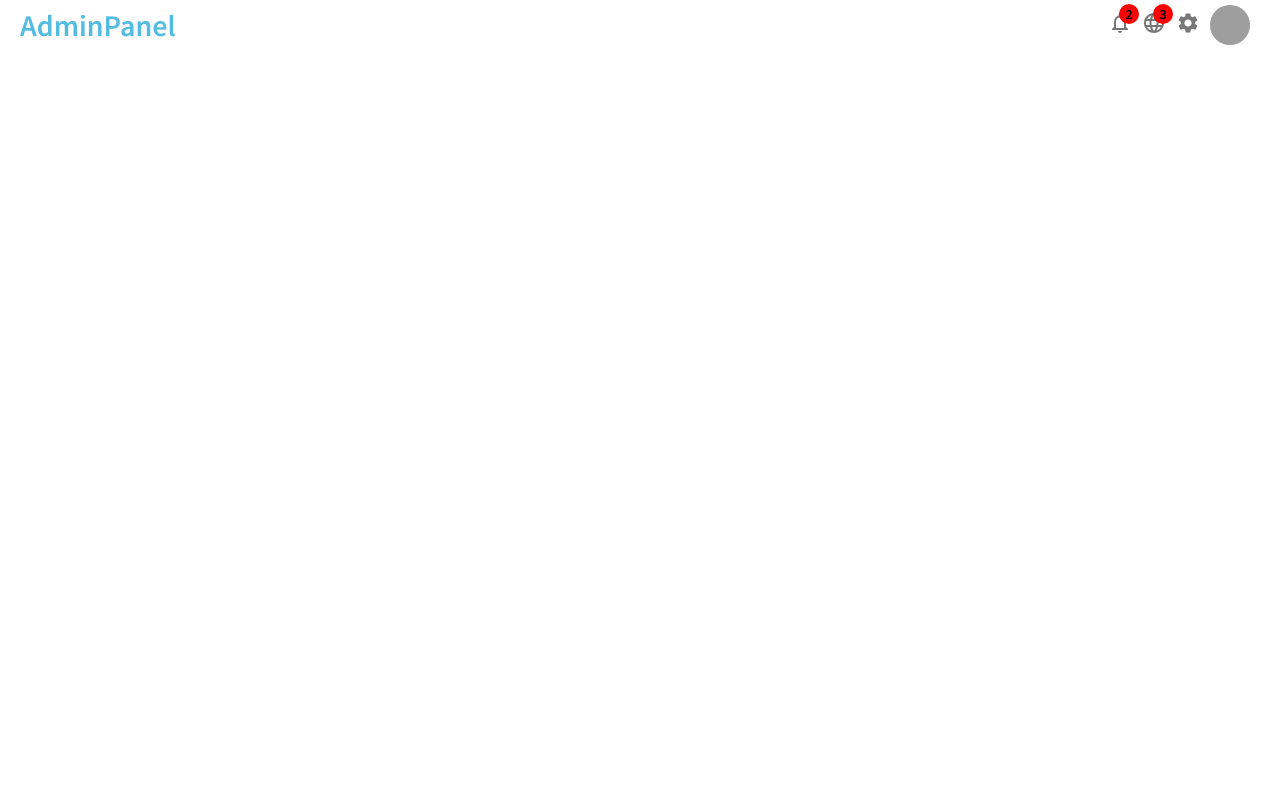
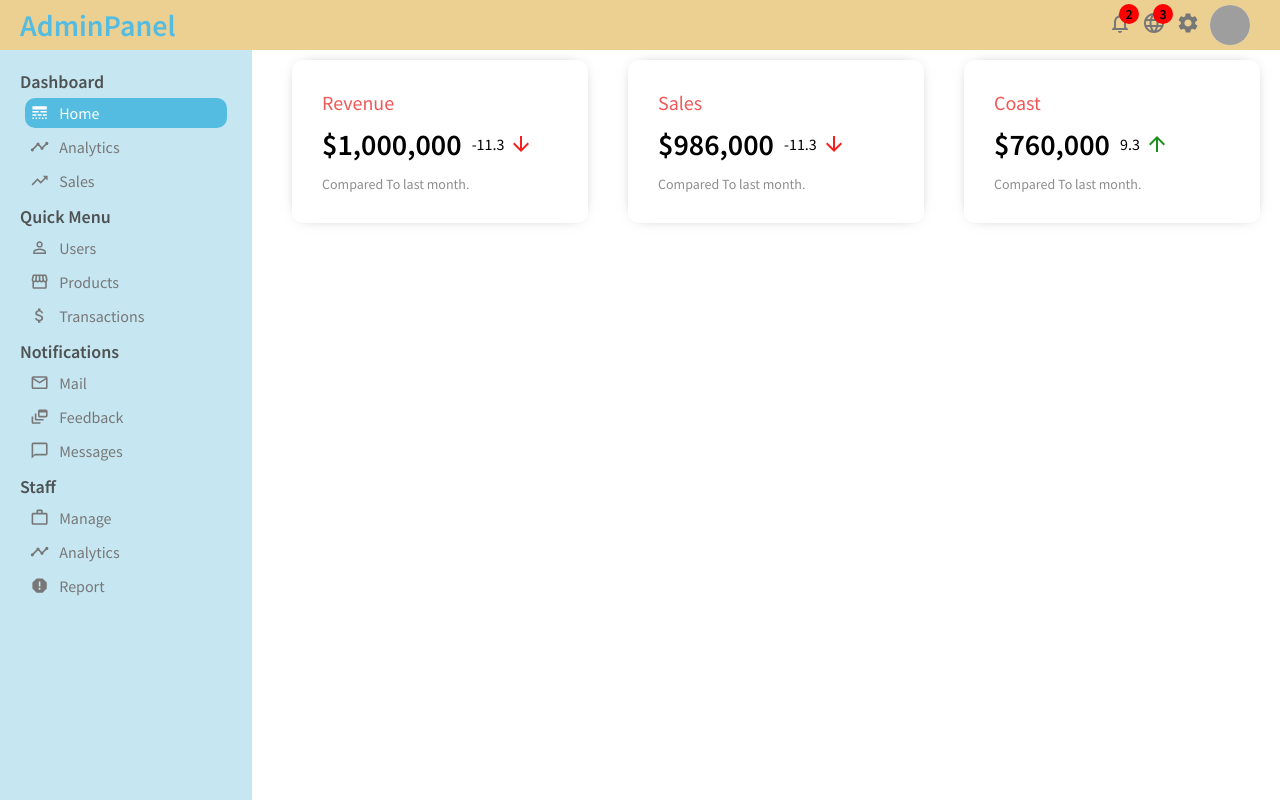
Before and after one commit to liyuKnow/react-dashboard-apps, a React (Create React App) app: page / in a window 1280 px wide. Built offline with nearby package versions, Linux system fonts and the light colour scheme; grey boxes are pictures that could not be loaded; the HTML template or start-up script is replaced by a standard one.

Commit message:
sidebar and featured items in admin home page

```diff
--- a/src/App.jsx
+++ b/src/App.jsx
@@ -1,9 +1,18 @@
 import React from 'react';
+import SideBar from './components/sideBar/SideBar';
 import TopBar from './components/topBar/TopBar';
+import './app.css';
+import Home from './pages/home/Home';
 
 const App = () => {
     return (
-        <TopBar />
+        <div className="div">
+            <TopBar />
+            <div className="container">
+                <SideBar />
+                <Home />
+            </div>
+        </div>
     );
 };
 
--- /dev/null
+++ b/src/app.css
@@ -0,0 +1,3 @@
+.container {
+    display: flex;
+}
--- /dev/null
+++ b/src/components/featuredInfo/FeaturedInfo.css
@@ -0,0 +1,56 @@
+.featured {
+    width: 100%;
+    display: flex;
+    justify-content: space-between;
+}
+
+.featured-item {
+    flex: 1;
+    margin: 0px 20px;
+    padding: 30px;
+    border-radius: 10px;
+    cursor: pointer;
+    -webkit-box-shadow: 0px 0px 15px -10px rgba(0, 0, 0, 0.75);
+    box-shadow: 0px 0px 15px -10px rgba(0, 0, 0, 0.75);
+}
+
+.featured-item:hover {
+    background-color: #c7ecc7;
+    transform: translate(0px, -5px);
+    /* -webkit-box-shadow: 0px 0px 15px -15px rgba(0, 0, 0, 0.75);
+    box-shadow: 0px 0px 15px -10px rgba(0, 0, 0, 0.75); */
+}
+
+.featured-title {
+    font-size: 20px;
+    color: #f25757;
+}
+
+.featured-money-container {
+    margin: 10px 0;
+    display: flex;
+    align-items: center;
+}
+.featured-money{
+    font-size: 30px;
+    font-weight: 600;
+}
+.featured-money-rate {
+    display: flex;
+    /* align-items: baseline !important; */
+    align-items: center;
+    margin-left: 10px;
+}
+.money-rate-icon{
+    margin-left: 5px;
+}
+.money-rate-icon.up{
+    color: #1e8f1e;
+}
+.money-rate-icon.down{
+    color: #f71e1e;
+}
+.featured-sub {
+    font-size: 14px;
+    color: #8e8e8e;
+}
--- /dev/null
+++ b/src/components/featuredInfo/FeaturedInfo.jsx
@@ -0,0 +1,37 @@
+import { ArrowDownward, ArrowUpward } from '@material-ui/icons';
+import './FeaturedInfo.css';
+
+const FeaturedInfo = () => {
+    return (
+        <div className="featured">
+            <div className="featured-item">
+                <span className="featured-title">Revenue</span>
+                <div className="featured-money-container">
+                    <span className="featured-money">$1,000,000</span>
+                    <span className="featured-money-rate">-11.3 <ArrowDownward className='money-rate-icon down' /> </span>
+                </div>
+                <span className="featured-sub">Compared To last month.</span>
+            </div>
+
+            <div className="featured-item">
+                <span className="featured-title">Sales</span>
+                <div className="featured-money-container">
+                    <span className="featured-money">$986,000</span>
+                    <span className="featured-money-rate">-11.3 <ArrowDownward className='money-rate-icon down' /> </span>
+                </div>
+                <span className="featured-sub">Compared To last month.</span>
+            </div>
+
+            <div className="featured-item">
+                <span className="featured-title">Coast</span>
+                <div className="featured-money-container">
+                    <span className="featured-money">$760,000</span>
+                    <span className="featured-money-rate">9.3 <ArrowUpward className='money-rate-icon up' /> </span>
+                </div>
+                <span className="featured-sub">Compared To last month.</span>
+            </div>
+        </div>
+    );
+};
+
+export default FeaturedInfo;
--- a/src/components/sideBar/SideBar.jsx
+++ b/src/components/sideBar/SideBar.jsx
@@ -1,3 +1,4 @@
+import { AttachMoney, ChatBubbleOutline, DynamicFeed, Home, LineStyle, MailOutline, PermIdentity, Report, Storefront, Timeline, TrendingUp, WorkOutline } from '@material-ui/icons';
 import React from 'react';
 import './sideBar.css';
 
@@ -5,6 +6,76 @@ const SideBar = () => {
     return (
         <div className="sidebar">
             <div className="sidebar-wrapper">
+                <div className="sidebar-menu">
+                    <h3 className="sidebar-title">
+                        Dashboard
+                    </h3>
+                    <ul className="sidebar-list">
+                        <li className="sidebar-list-item active">
+                            <LineStyle className="sidebar-list-icon" />
+                            <span className="sidebar-list-title">Home</span>
+                        </li>
+                        <li className="sidebar-list-item">
+                            <Timeline className="sidebar-list-icon" />
+                            <span className="sidebar-list-title">Analytics</span>
+                        </li>
+                        <li className="sidebar-list-item">
+                            <TrendingUp className="sidebar-list-icon" />
+                            <span className="sidebar-list-title">Sales</span>
+                        </li>
+                    </ul>
+                    <h3 className="sidebar-title">
+                        Quick Menu
+                    </h3>
+                    <ul className="sidebar-list">
+                        <li className="sidebar-list-item">
+                            <PermIdentity className="sidebar-list-icon" />
+                            <span className="sidebar-list-title">Users</span>
+                        </li>
+                        <li className="sidebar-list-item">
+                            <Storefront className="sidebar-list-icon" />
+                            <span className="sidebar-list-title">Products</span>
+                        </li>
+                        <li className="sidebar-list-item">
+                            <AttachMoney className="sidebar-list-icon" />
+                            <span className="sidebar-list-title">Transactions</span>
+                        </li>
+                    </ul>
+                    <h3 className="sidebar-title">
+                        Notifications
+                    </h3>
+                    <ul className="sidebar-list">
+                        <li className="sidebar-list-item">
+                            <MailOutline className="sidebar-list-icon" />
+                            <span className="sidebar-list-title">Mail</span>
+                        </li>
+                        <li className="sidebar-list-item">
+                            <DynamicFeed className="sidebar-list-icon" />
+                            <span className="sidebar-list-title">Feedback</span>
+                        </li>
+                        <li className="sidebar-list-item">
+                            <ChatBubbleOutline className="sidebar-list-icon" />
+                            <span className="sidebar-list-title">Messages</span>
+                        </li>
+                    </ul>
+                    <h3 className="sidebar-title">
+                        Staff
+                    </h3>
+                    <ul className="sidebar-list">
+                        <li className="sidebar-list-item">
+                            <WorkOutline className="sidebar-list-icon" />
+                            <span className="sidebar-list-title">Manage</span>
+                        </li>
+                        <li className="sidebar-list-item">
+                            <Timeline className="sidebar-list-icon" />
+                            <span className="sidebar-list-title">Analytics</span>
+                        </li>
+                        <li className="sidebar-list-item">
+                            <Report className="sidebar-list-icon" />
+                            <span className="sidebar-list-title">Report</span>
+                        </li>
+                    </ul>
+                </div>
             </div>
         </div>
     );
--- a/src/components/sideBar/sideBar.css
+++ b/src/components/sideBar/sideBar.css
@@ -0,0 +1,64 @@
+.sidebar {
+    flex: 1;
+    height: calc(100vh - 50px);
+    background-color: rgb(198, 230, 241);
+    position: sticky;
+    top: 50px;
+
+    overflow-x: hidden;
+    overflow-y: hidden;
+    white-space: nowrap;
+}
+
+.sidebar-wrapper {
+    padding: 20px;
+    color: #777;
+}
+
+.sidebar-menu{
+    margin-bottom: 10px;
+}
+
+.sidebar-title {
+    font-size: 18px;
+    color: rgb(78, 82, 83);
+    /* margin-left: 7px; */
+}
+
+.sidebar-list {
+    list-style: none;
+    padding: 5px;
+    margin: 0;
+}
+
+.sidebar-list-item {
+    padding: 5px;
+    margin-bottom: 4px;
+    display: flex;
+    align-items: center;
+    cursor: pointer;
+    border-radius: 10px;
+}
+
+.sidebar-list-item.active, .sidebar-list-item:hover {
+    background-color: rgb(84, 187, 225);
+    color: #fff;
+}
+
+.sidebar-list-icon {
+    font-size: 1.2rem !important;
+    margin-right: 10px;
+}
+
+/* ::-webkit-scrollbar {
+    width: 5px;
+  }
+
+  ::-webkit-scrollbar-track {
+    background: transparent !important;
+  }
+
+  ::-webkit-scrollbar-thumb {
+    background: #bbbbbb;
+    border-radius: 10px;
+  } */
--- a/src/components/topBar/topBar.css
+++ b/src/components/topBar/topBar.css
@@ -1,7 +1,7 @@
 .topbar {
     width: 100%;
     height: 50px;
-    background-color: #fff;
+    background-color: rgb(236, 208, 146);
     position: sticky;
     top: 0;
     z-index: 999;
--- /dev/null
+++ b/src/pages/home/Home.css
@@ -0,0 +1,5 @@
+.home {
+    flex: 4;
+    margin-top: 10px;
+    margin-left: 20px;
+}
--- /dev/null
+++ b/src/pages/home/Home.jsx
@@ -0,0 +1,12 @@
+import FeaturedInfo from '../../components/featuredInfo/FeaturedInfo';
+import './Home.css';
+
+const Home = () => {
+    return (
+        <div className='home'>
+            <FeaturedInfo />
+        </div>
+    );
+};
+
+export default Home;
```
Also changed, not shown: 1 other file (tests, documents, lock files or other folders).
